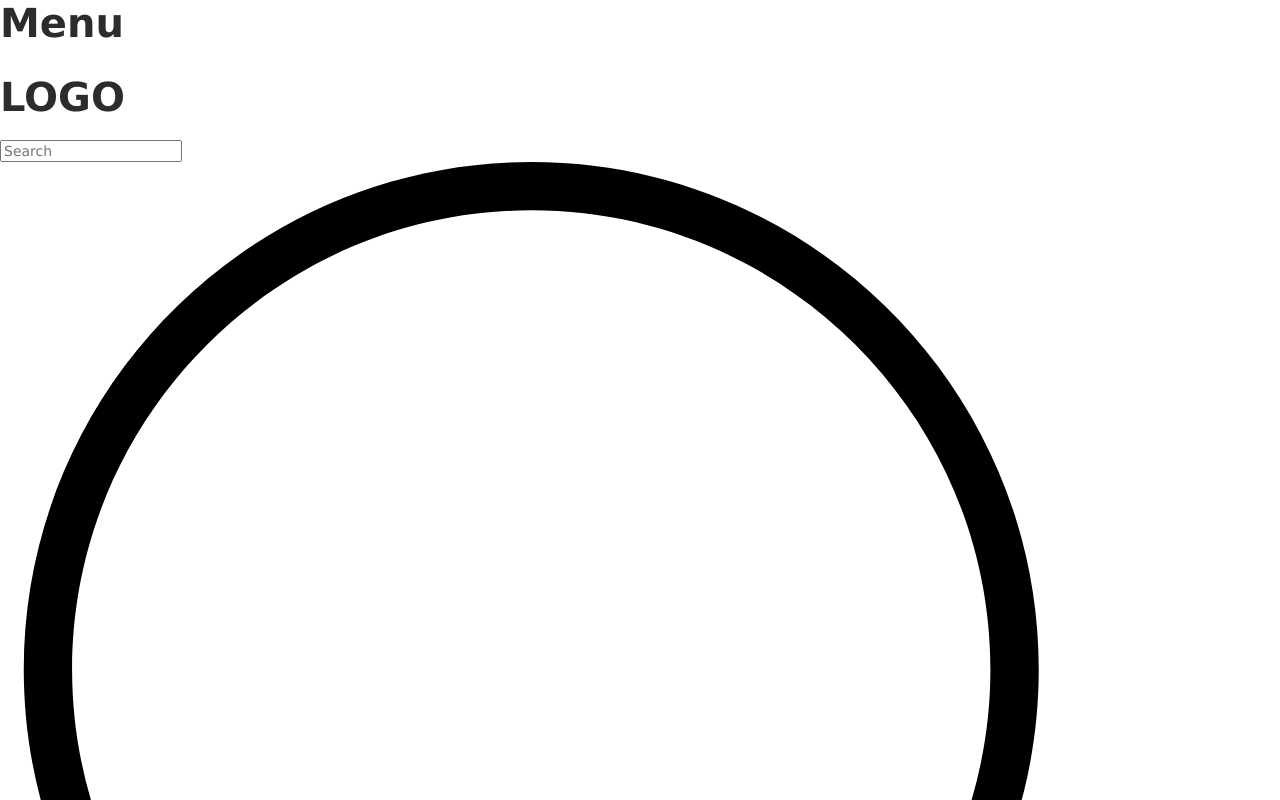
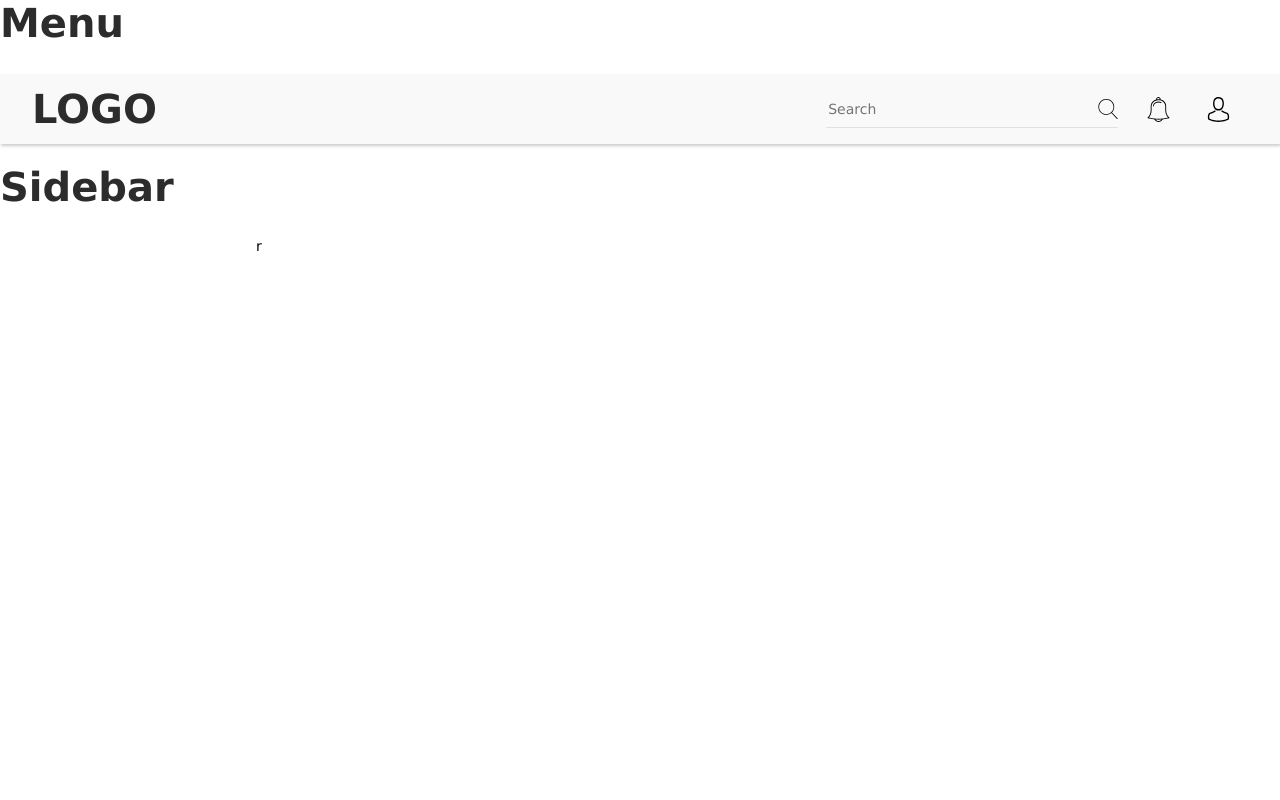
Before and after one commit to bhagavath26/Datatruks_ui, a React (Create React App) app: page /layout in a window 1280 px wide. Shown: the top 800 px of the page. Built offline with nearby package versions, Linux system fonts and the light colour scheme.

Commit message:
Conflict resolved

```diff
--- a/package.json
+++ b/package.json
@@ -10,7 +10,7 @@
     "react-scripts": "^2.1.8"
   },
   "scripts": {
-    "start": "set PORT=3001 && react-scripts start",
+    "start": "set PORT=3004 && react-scripts start",
     "build": "react-scripts build",
     "test": "react-scripts test",
     "eject": "react-scripts eject"
--- a/src/components/Layout.js
+++ b/src/components/Layout.js
@@ -10,7 +10,7 @@ export class Layout extends Component {
         <React.Fragment>
             <h1>Menu</h1>
             <hr/>
-            <div className="fi_navbar">
+            <div className="cs_navbar">
                 <div class="container">
                     <div className="navcontainer">
                         <div className="nav_left">
@@ -44,7 +44,7 @@ export class Layout extends Component {
             </div>
             <h1>Sidebar</h1>
             <hr/>
-            <div className="fi_sidenav">
+            <div className="cs_sidenav">
                 <div className="box_left">
 
                 </div>
--- a/src/styles/layout.scss
+++ b/src/styles/layout.scss
@@ -79,6 +79,7 @@ $w-20: 20%;
 .notify-img:hover + .dropdown-content, .dropdown:hover .dropdown-content{
   display: block;
 }
+.nav_left h1{margin-bottom: 0;}
 
 /*---sidenav----*/
 .#{$namespace}_sidenav{
```
Also changed, not shown: 1 other file (tests, documents, lock files or other folders).
